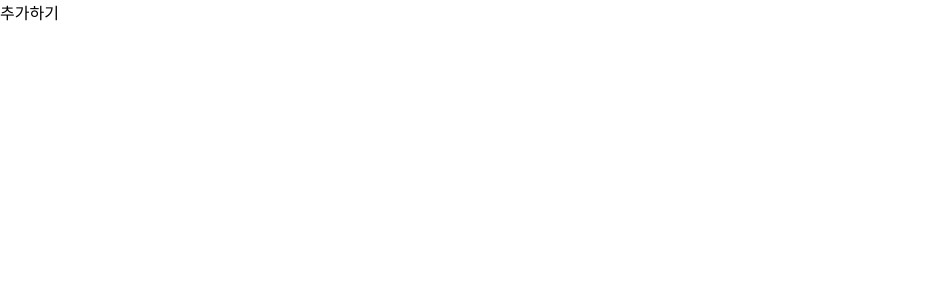
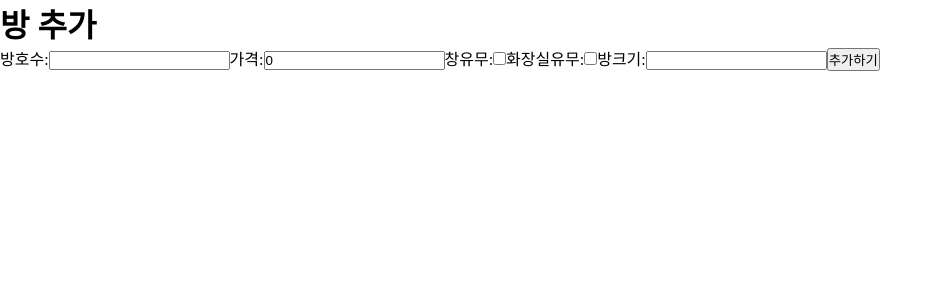
Before and after one commit to youngrove/june_client, a React (Create React App) app: page /admin in a window 1280 px wide. Shown: the top 300 px of the page, without its empty margins (0-943 px from the left). Built offline with nearby package versions, Linux system fonts and the light colour scheme; sample sign-in values are in the browser's storage.

Commit message:
room add feature working

```diff
--- a/src/App.js
+++ b/src/App.js
@@ -1,7 +1,7 @@
 import React from "react";
 import "./App.css";
 import Home from "./Pages/Home";
-import RoomList from "./Pages/RoomList";
+import Manage from "./Pages/Manage";
 import Admin from "./Pages/Admin";
 // import { Grid } from "@material-ui/core";
 import { PrivateRoute } from "./Pages/Private";
@@ -11,9 +11,9 @@ function App() {
   return (
     <>
       <Route exact path="/" component={Home} />
-      <Route exact path="/checkRooms" component={RoomList} />
+      {/* <Route exact path="/checkRooms" component={RoomList} /> */}
       <Route exact path="/login" component={Admin} />
-      <PrivateRoute exact path="/admin" component={RoomList} />
+      <PrivateRoute exact path="/admin" component={Manage} />
     </>
   );
 }
--- /dev/null
+++ b/src/Components/RoomAdd.js
@@ -0,0 +1,66 @@
+import React, { useState } from "react";
+import axios from "axios";
+
+const RoomAdd = () => {
+  const [form, setValues] = useState({
+    roomName: "",
+    gotWindow: false,
+    price: 0,
+    width: 0,
+    gotToilet: false
+  });
+  //   let formData = new FormData();
+  //   formData.append("roomName", form.roomName);
+  //   formData.append("gotWindow", form.gotWindow);
+  //   formData.append("price", form.price);
+  const body = {
+    roomName: form.roomName,
+    gotWindow: form.gotWindow,
+    price: form.price
+  };
+  const printValues = e => {
+    e.preventDefault();
+    console.log(form.roomName, form.gotWindow, form.price);
+  };
+  const updateField = e => {
+    setValues({ ...form, [e.target.name]: e.target.value });
+  };
+  const updateCheck = e => {
+    setValues({ ...form, [e.target.name]: !form.gotWindow });
+  };
+  const handleFormSubmit = e => {
+    e.preventDefault();
+    axios
+      .post("http://localhost:3002/room/enroll", body)
+      .then(res => {
+        console.log(res);
+      })
+      .catch(err => console.log(err));
+  };
+  return (
+    <form onSubmit={handleFormSubmit}>
+      <h1>방 추가</h1>
+      방호수:
+      <input
+        value={form.roomName}
+        name="roomName"
+        onChange={updateField}
+      ></input>
+      가격:
+      <input value={form.price} name="price" onChange={updateField}></input>
+      창유무:
+      <input
+        type="checkbox"
+        value={form.gotWindow}
+        checked={form.gotWindow}
+        name="gotWindow"
+        onChange={updateCheck}
+      ></input>
+      화장실유무:<input type="checkbox"></input>
+      방크기:<input></input>
+      <button type="submit"> 추가하기 </button>
+    </form>
+  );
+};
+
+export default RoomAdd;
--- /dev/null
+++ b/src/Pages/Manage.js
@@ -0,0 +1,12 @@
+import React from "react";
+import RoomAdd from "../Components/RoomAdd";
+
+const Manage = () => {
+  return (
+    <>
+      <RoomAdd />
+    </>
+  );
+};
+
+export default Manage;
--- a/src/Pages/RoomList.js
+++ /dev/null
@@ -1,7 +0,0 @@
-import React from "react";
-
-const RoomList = () => {
-  return <>추가하기</>;
-};
-
-export default RoomList;
```
